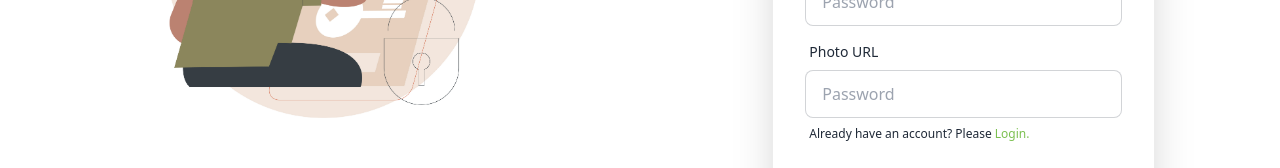
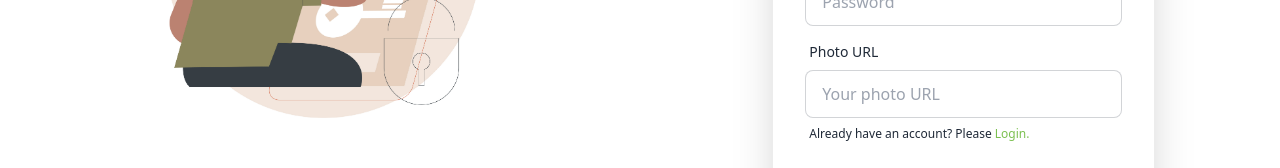
Before and after one commit to belaeat/saucy-culinary-school-client, a React (Vite) app: page /register in a window 1280 px wide. Shown: the part 502-670 px from the top of the page. Built offline with nearby package versions, Linux system fonts and the light colour scheme; no server answers.

Commit message:
user registration working properly

```diff
--- a/src/pages/Register/Register.jsx
+++ b/src/pages/Register/Register.jsx
@@ -1,12 +1,24 @@
 import { useForm } from "react-hook-form";
 import { Link } from "react-router-dom";
 import loginImage from '../../assets/login.jpg'
+import { useContext } from "react";
+import { AuthContext } from "../../providers/AuthProvider";
+
 
 const Register = () => {
 
     const { register, handleSubmit, formState: { errors } } = useForm();
 
-    const onSubmit = data => console.log(data);
+    const { createUser } = useContext(AuthContext)
+
+    const onSubmit = data => {
+        console.log(data)
+        createUser(data.email, data.password)
+            .then(result => {
+                const loggedUser = result.user
+                console.log(loggedUser);
+            })
+    }
 
     return (
         <div className="hero my-20">
@@ -62,7 +74,7 @@ const Register = () => {
                                 <label className="label">
                                     <span className="label-text">Photo URL</span>
                                 </label>
-                                <input type="text" {...register("photoURL", { required: true })} placeholder="Password" className="input input-bordered" />
+                                <input type="text" {...register("photoURL", { required: true })} placeholder="Your photo URL" className="input input-bordered" />
                                 {errors.photoURL && <span className="text-red-500">This field is required</span>}
 
                                 <label className="label">
```
